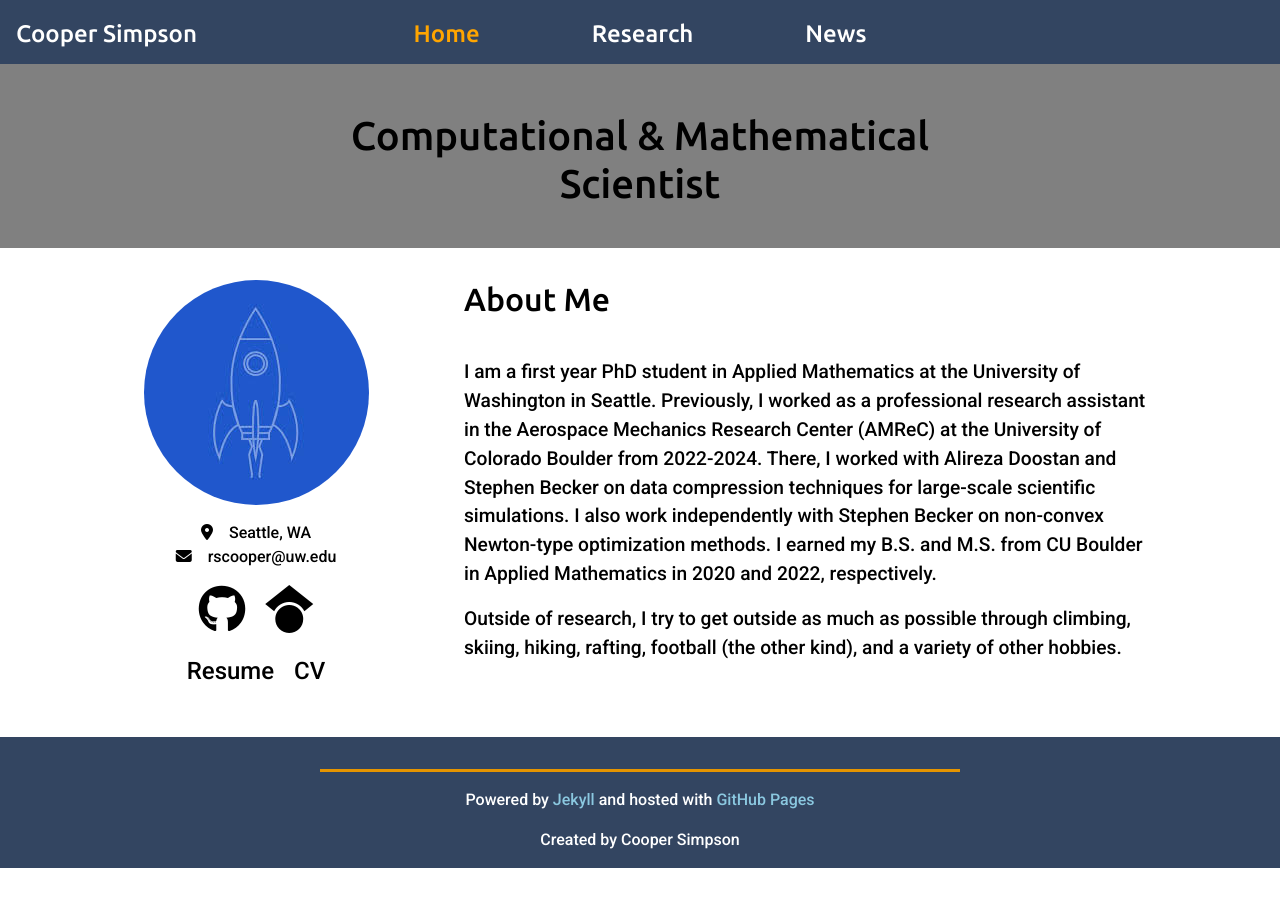
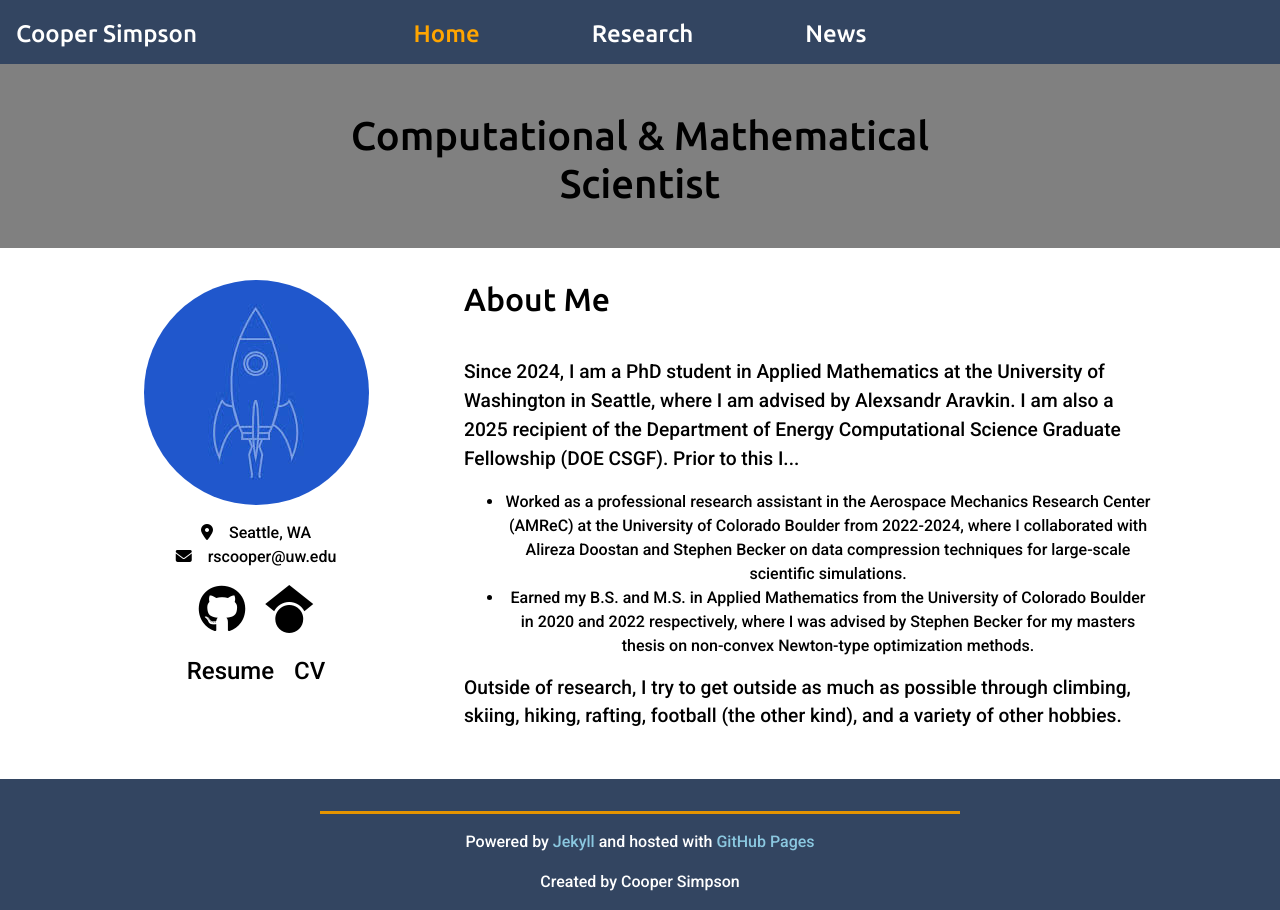
Before and after one commit to RS-Coop/RS-Coop.github.io, a Jekyll site: the page built from index.html, in a window 1280 px wide. Built offline with Jekyll 4.4.1, drawn with Linux system fonts in a browser that asks for light colours; nearby versions of some CDN libraries.

Commit message:
Update index.html

```diff
--- a/index.html
+++ b/index.html
@@ -48,12 +48,16 @@ title: Home
     <div>
       <h2>About Me</h2>
       <p>
-        I am a first year PhD student in Applied Mathematics at the University of Washington in Seattle.
-        Previously, I worked as a professional research assistant in the Aerospace Mechanics Research Center (AMReC)
-        at the University of Colorado Boulder from 2022-2024. There, I worked with Alireza Doostan and Stephen Becker
-        on data compression techniques for large-scale scientific simulations. I also work independently with Stephen Becker
-        on non-convex Newton-type optimization methods. I earned my B.S. and M.S. from CU Boulder in Applied Mathematics
-        in 2020 and 2022, respectively.
+        Since 2024, I am a PhD student in Applied Mathematics at the University of Washington in Seattle, where I am advised by Alexsandr Aravkin.
+        I am also a 2025 recipient of the Department of Energy Computational Science Graduate Fellowship (DOE CSGF).
+        Prior to this I...
+        <ul>
+          <li>Worked as a professional research assistant in the Aerospace Mechanics Research Center (AMReC) at the University of Colorado Boulder from 2022-2024,
+            where I collaborated with Alireza Doostan and Stephen Becker on data compression techniques for large-scale scientific simulations.
+          </li>
+          <li>Earned my B.S. and M.S. in Applied Mathematics from the University of Colorado Boulder in 2020 and 2022 respectively,
+            where I was advised by Stephen Becker for my masters thesis on non-convex Newton-type optimization methods.</li>
+        </ul>
       </p>
       <p>
         Outside of research, I try to get outside as much as possible through climbing, skiing, hiking, rafting,
```
